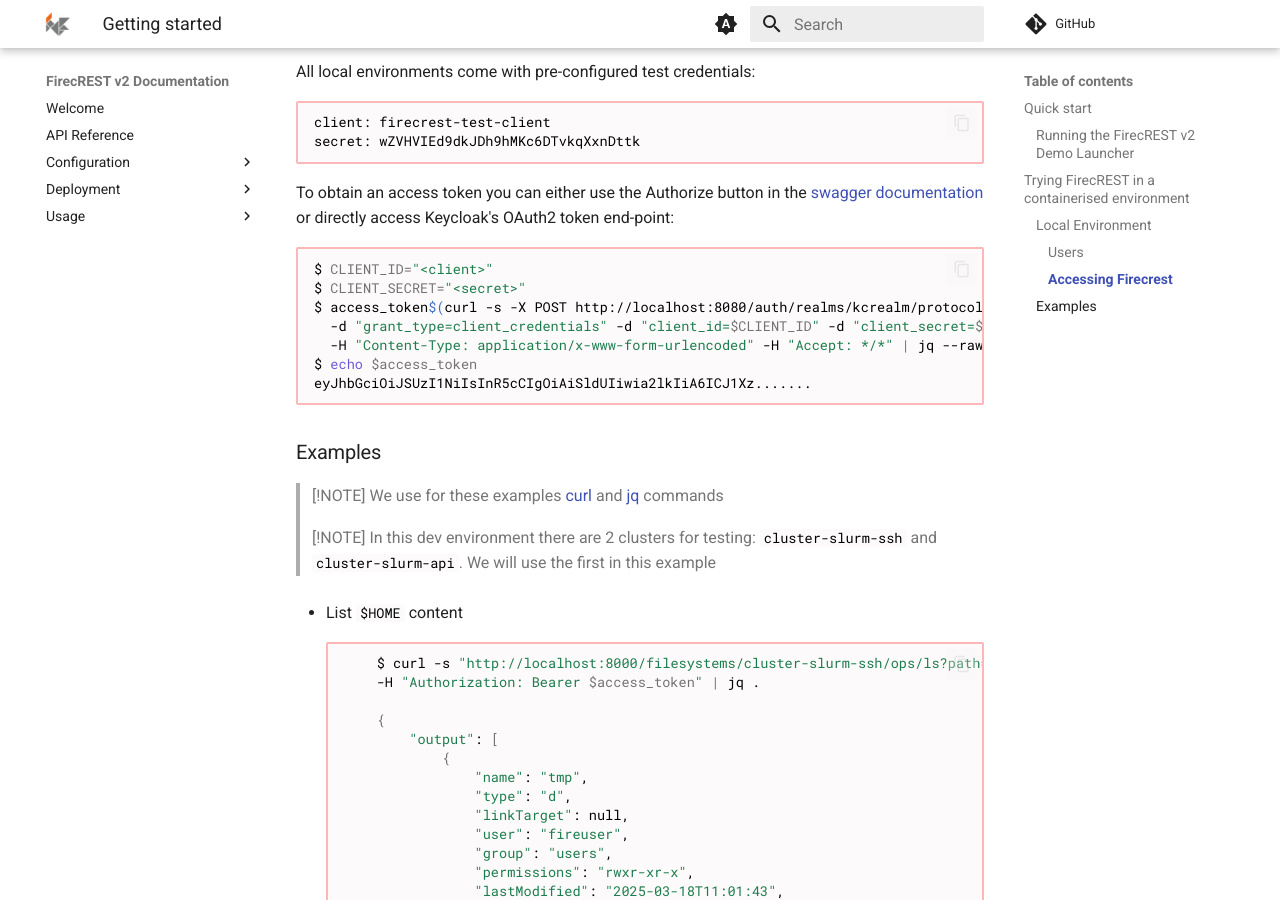
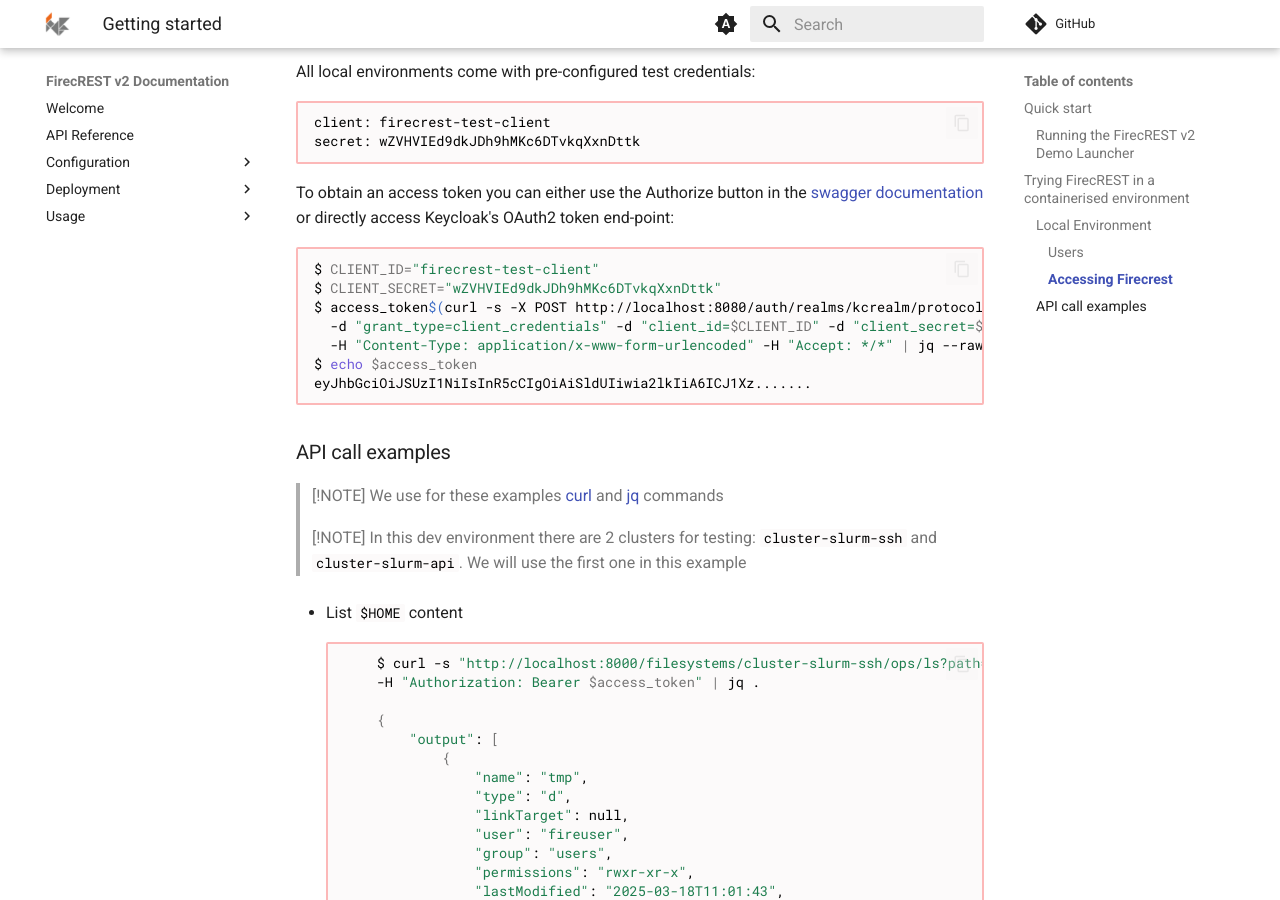
Before and after one commit to germanfgv/firecrest-v2, an MkDocs documentation site: the page built from docs/getting_started/README.md, in a window 1280 px wide and 900 px high, scrolled down 1450 px. Built offline with MkDocs 1.6.1 and Material for MkDocs 9.7.7, drawn with Linux system fonts in a browser that asks for light colours; comment, search, counter and statistics services are not loaded.

Commit message:
added suggested changes

````diff
--- a/docs/getting_started/README.md
+++ b/docs/getting_started/README.md
@@ -64,8 +64,8 @@
 To obtain an access token you can either use the Authorize button in the [swagger documentation](http://localhost:8000/docs) or directly access Keycloak's OAuth2 token end-point:
 
 ```bash
-$ CLIENT_ID="<client>"
-$ CLIENT_SECRET="<secret>"
+$ CLIENT_ID="firecrest-test-client"
+$ CLIENT_SECRET="wZVHVIEd9dkJDh9hMKc6DTvkqXxnDttk"
 $ access_token$(curl -s -X POST http://localhost:8080/auth/realms/kcrealm/protocol/openid-connect/token \
   -d "grant_type=client_credentials" -d "client_id=$CLIENT_ID" -d "client_secret=$CLIENT_SECRET" \
   -H "Content-Type: application/x-www-form-urlencoded" -H "Accept: */*" | jq --raw-output ."access_token")
@@ -74,13 +74,13 @@
 
 ```
 
-### Examples
+### API call examples
 
 > [!NOTE]
 > We use for these examples [curl](https://curl.se/) and [jq](https://jqlang.org/) commands
 
 > [!NOTE]
-> In this dev environment there are 2 clusters for testing: `cluster-slurm-ssh` and `cluster-slurm-api`. We will use the first in this example
+> In this dev environment there are 2 clusters for testing: `cluster-slurm-ssh` and `cluster-slurm-api`. We will use the first one in this example
 
 
 
````
